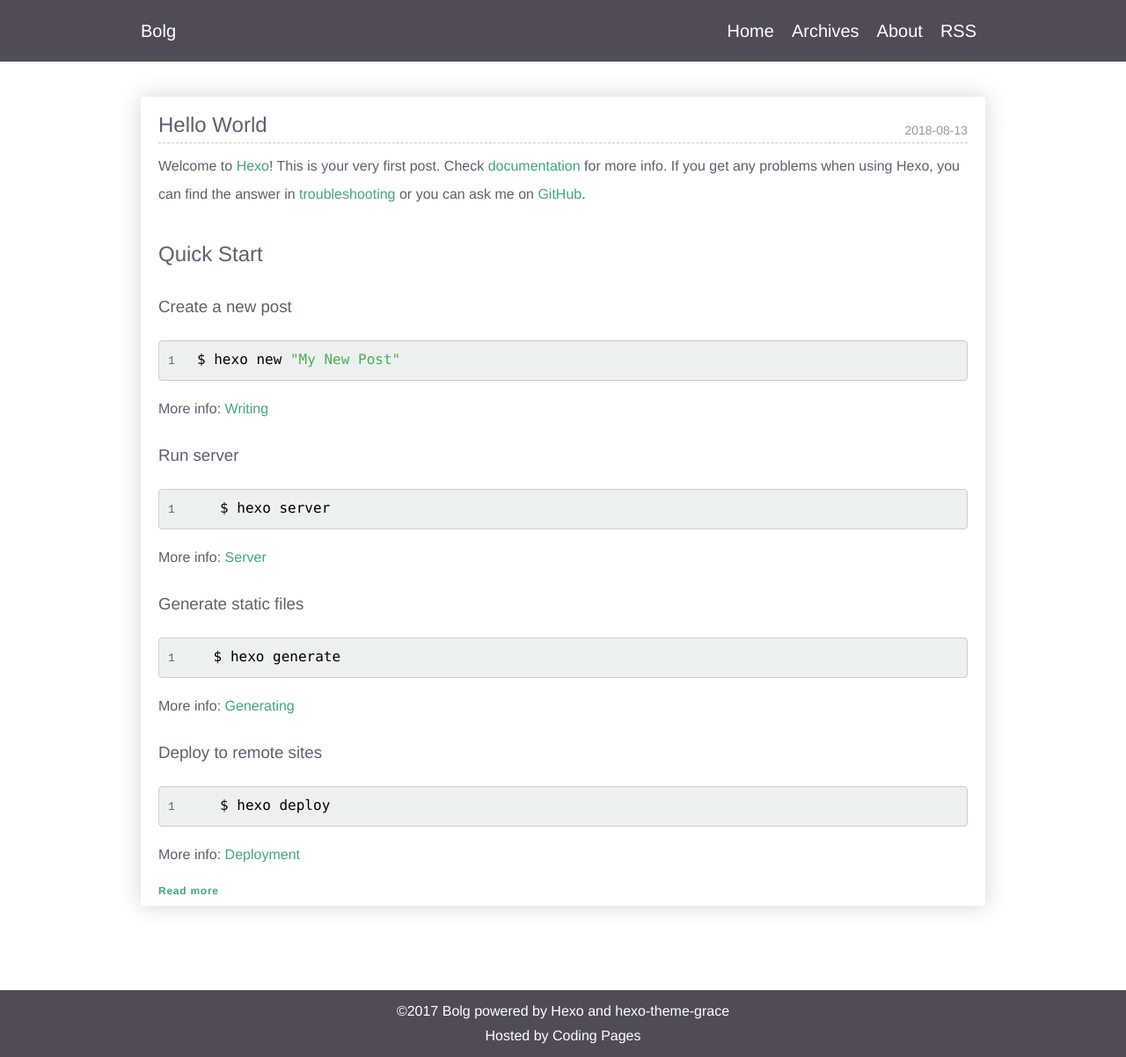
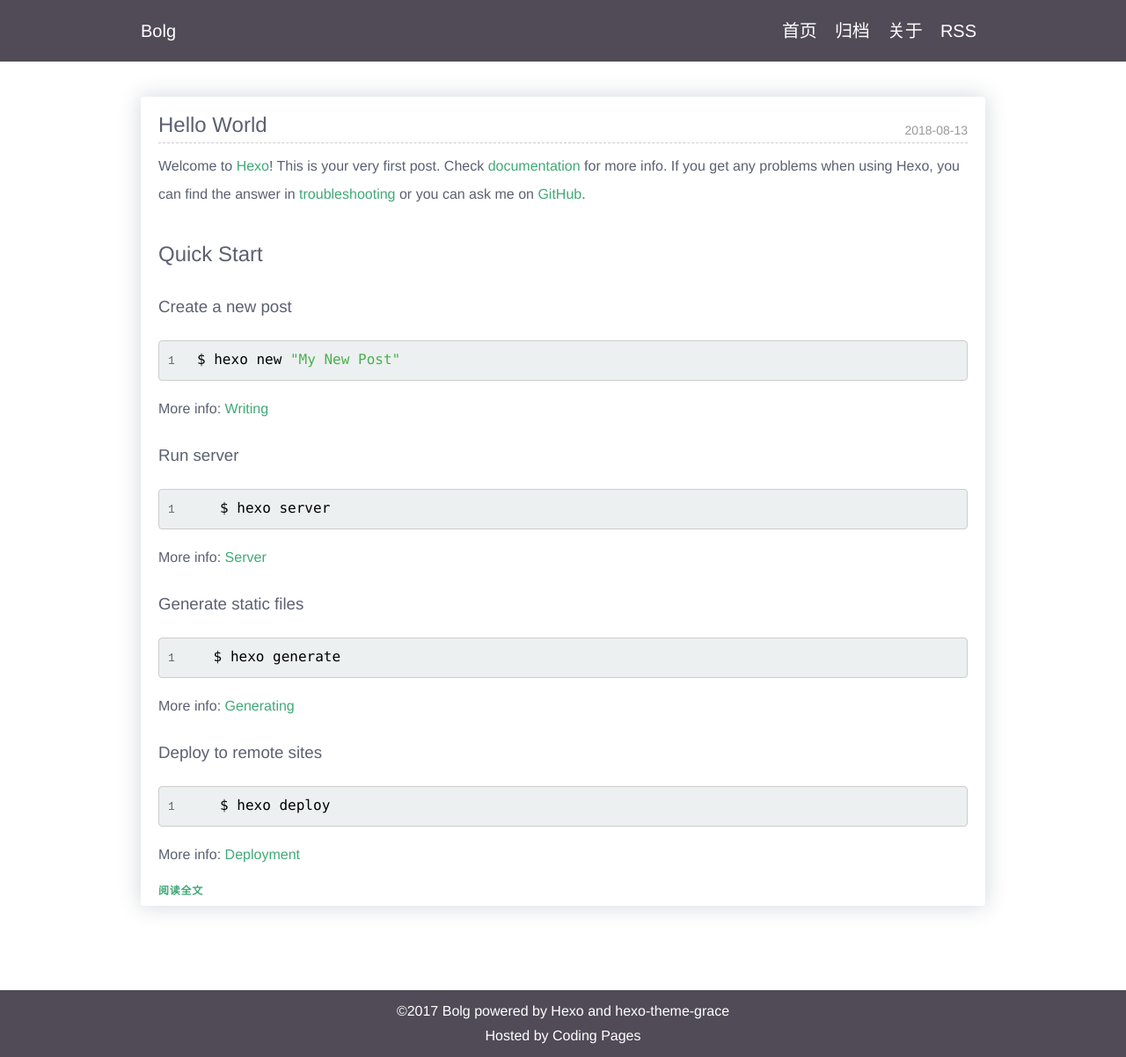
Before and after one commit to changeNameJiao/changeNameJiao.github.io, a plain HTML site: page index.html in a window 1280 px wide. Shown: the whole page at 88% size. Drawn offline with Linux system fonts and the light colour scheme.

Commit message:
Site updated: 2018-08-13 15:01:16

```diff
--- a/index.html
+++ b/index.html
@@ -47,15 +47,15 @@
 		<ul class="navbar-nav">
 
           		<li class="nav-item">
-					<a class="main-nav-link" href="/">Home</a>
+					<a class="main-nav-link" href="/">首页</a>
 				</li>
 
           		<li class="nav-item">
-					<a class="main-nav-link" href="/archives">Archives</a>
+					<a class="main-nav-link" href="/archives">归档</a>
 				</li>
 
           		<li class="nav-item">
-					<a class="main-nav-link" href="/about">About</a>
+					<a class="main-nav-link" href="/about">关于</a>
 				</li>
 
 
@@ -93,7 +93,7 @@
 </p>
 
 			</div>
-			<a class="read-btn" href="/2018/08/13/hello-world/">Read more</a>
+			<a class="read-btn" href="/2018/08/13/hello-world/">阅读全文</a>
 		</article>
 
 </div>
```
Also changed, not shown: 2018/08/13/hello-world/index.html (+3 -3 lines), archives/2018/08/index.html (+3 -3 lines), archives/2018/index.html (+3 -3 lines), archives/index.html (+3 -3 lines).
